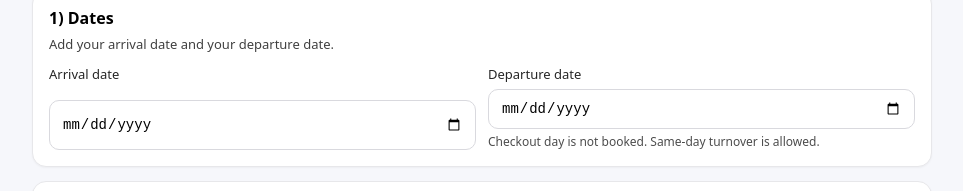
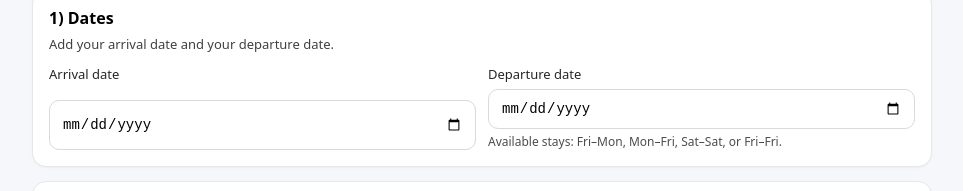
Before and after one commit to Liamdlking/Kingscaravan, a Next.js app: page /book in a window 1280 px wide. Shown: the part 110-301 px from the top of the page, without its empty margins (158-1121 px from the left). Built offline with nearby package versions, Linux system fonts and the light colour scheme.

Commit message:
Update page.tsx

```diff
--- a/app/book/page.tsx
+++ b/app/book/page.tsx
@@ -5,6 +5,22 @@ import React, { useEffect, useMemo, useRef, useState } from "react";
 function getQS(name: string) {
   if (typeof window === "undefined") return "";
   return new URLSearchParams(window.location.search).get(name) || "";
+}
+
+function getDayNumber(date: string) {
+  return new Date(`${date}T00:00:00`).getDay();
+}
+
+function isAllowedStay(startDate: string, endDate: string) {
+  const startDay = getDayNumber(startDate);
+  const endDay = getDayNumber(endDate);
+
+  return (
+    (startDay === 5 && endDay === 1) || // Friday to Monday
+    (startDay === 1 && endDay === 5) || // Monday to Friday
+    (startDay === 6 && endDay === 6) || // Saturday to Saturday
+    (startDay === 5 && endDay === 5)    // Friday to Friday
+  );
 }
 
 export default function BookPage() {
@@ -109,6 +125,7 @@ By submitting this request, you confirm you have read and agree to these Terms &
   function onTermsScroll() {
     const el = termsBoxRef.current;
     if (!el) return;
+
     if (el.scrollTop + el.clientHeight >= el.scrollHeight - 6) {
       setTermsUnlocked(true);
     }
@@ -118,6 +135,28 @@ By submitting this request, you confirm you have read and agree to these Terms &
     e.preventDefault();
     const form = e.currentTarget;
     setMsg("");
+
+    const f = new FormData(form);
+
+    const startDate = String(f.get("start_date") || "");
+    const endDate = String(f.get("end_date") || "");
+
+    if (!startDate || !endDate) {
+      setMsg("Please choose an arrival and departure date.");
+      return;
+    }
+
+    if (endDate <= startDate) {
+      setMsg("Departure date must be after arrival date.");
+      return;
+    }
+
+    if (!isAllowedStay(startDate, endDate)) {
+      setMsg(
+        "Please choose one of our available stay patterns: Friday to Monday, Monday to Friday, Saturday to Saturday, or Friday to Friday."
+      );
+      return;
+    }
 
     if (!termsUnlocked) {
       setMsg("Please scroll to the bottom of the Terms & Conditions to enable acceptance.");
@@ -131,15 +170,14 @@ By submitting this request, you confirm you have read and agree to these Terms &
 
     setSending(true);
 
-    const f = new FormData(form);
     const dogsYes = String(f.get("dogs") || "no") === "yes";
     const dogsCount = dogsYes ? Number(f.get("dogs_count") || 1) || 1 : 0;
 
     const payload = {
       status: "requested",
 
-      start_date: String(f.get("start_date") || ""),
-      end_date: String(f.get("end_date") || ""),
+      start_date: startDate,
+      end_date: endDate,
 
       guest_name: String(f.get("guest_name") || ""),
       guest_email: String(f.get("guest_email") || ""),
@@ -211,7 +249,9 @@ By submitting this request, you confirm you have read and agree to these Terms &
               <label style={styles.field}>
                 <span style={styles.label}>Departure date</span>
                 <input name="end_date" type="date" required defaultValue={endPrefill || undefined} style={styles.input} />
-                <small style={styles.small}>Checkout day is not booked. Same-day turnover is allowed.</small>
+                <small style={styles.small}>
+                  Available stays: Fri–Mon, Mon–Fri, Sat–Sat, or Fri–Fri.
+                </small>
               </label>
             </div>
           </section>
```
